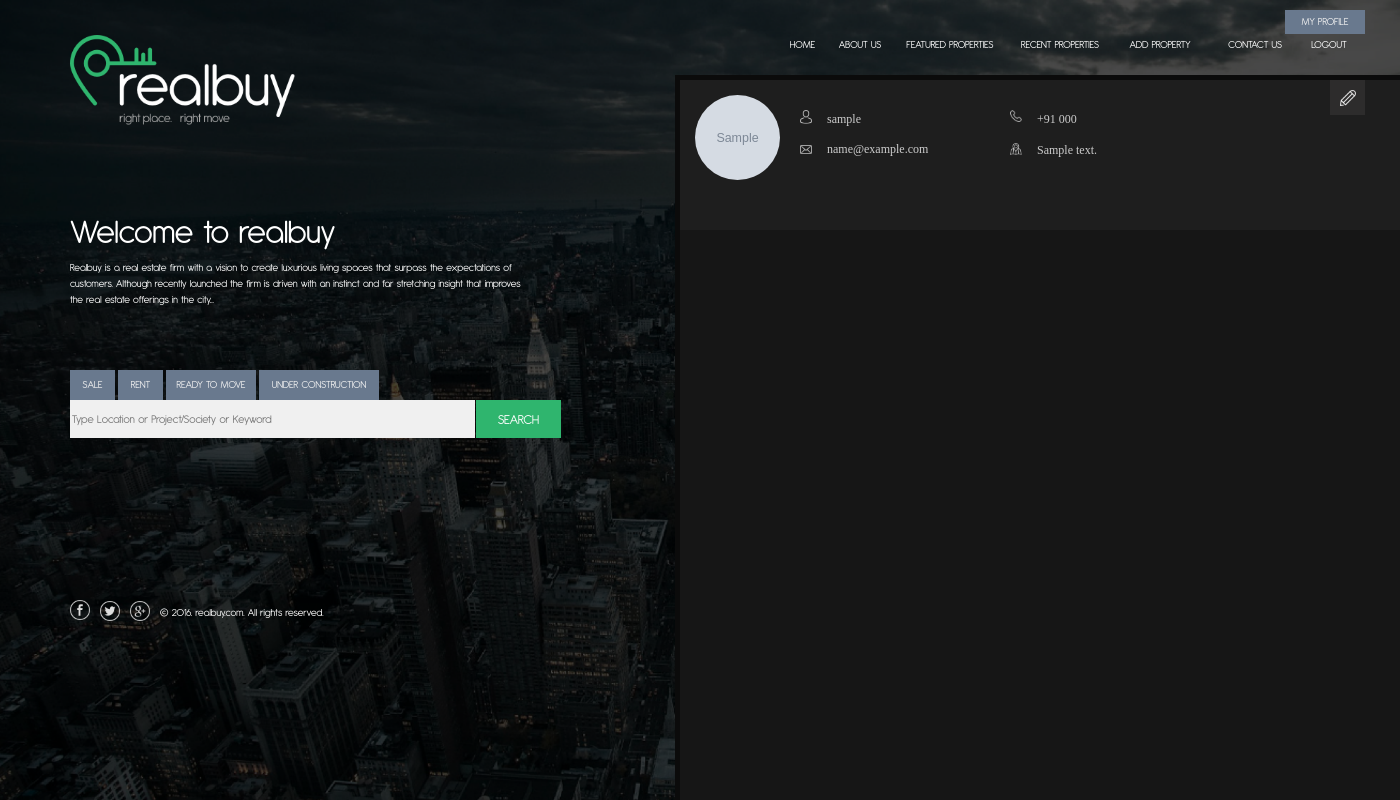
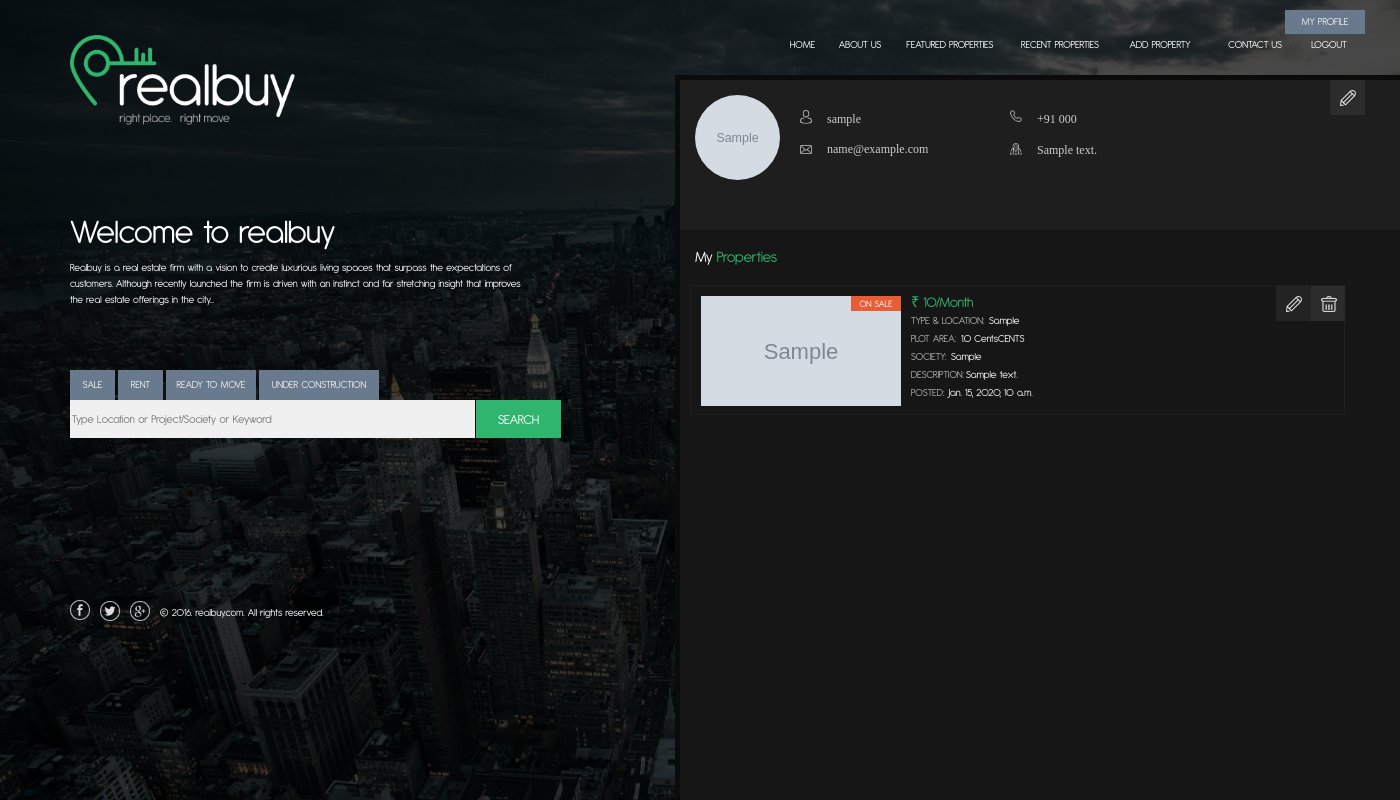
Before and after one commit to kiran-k-s/realbuy_2, a Django app: page /profile in a window 1400 px wide. Run offline with Django 3.2, Linux system fonts and the light colour scheme; a user stored in the database is signed in; tables that the repository leaves empty hold one stand-in row (values such as "Sample post"); grey boxes marked "Sample" are stand-in pictures; some libraries are stand-ins or nearby versions.

Commit message:
profile page design completed

```diff
--- a/members/templates/members/login.html
+++ b/members/templates/members/login.html
@@ -3,7 +3,6 @@
 {% load static %}
 
 
-{% load widget_tweaks %}
 <form method="POST" class="form" action="#" id="login">
 <div class="modal-header">
     <h3 class="modal-title">Sign up</h3>
--- a/realbuy_app/static/realbuy_app/styles/home.css
+++ b/realbuy_app/static/realbuy_app/styles/home.css
@@ -532,17 +532,16 @@
     width:650px;
     display: grid;
     grid-template-columns: auto auto auto;
-    grid-template-rows: auto auto auto;
-    grid-gap: 15px;
-    /*background-color: rgba(22, 22, 22, 1);*/
-    background-color: blue;
+    column-gap: 15px;
+    background-color: rgba(22, 22, 22, 1);
+    /*background-color: blue;*/
 
 }
 .recentList{
     position:relative;
     height:165px;
     width:205px;
-    background-color: red;
+    /*background-color: red;*/
     z-index: 10;
 }
 .recentImage{
@@ -624,20 +623,21 @@
 }
 .recentLike{
     position: absolute;
-    top:145px;
-    left: 170px;
+    top:150px;
+    left: 173px;
     display: inline-block;
-    height: 20px;
+    height: 15px;
     padding: 0;
     margin: 0;
-    width: 20px;
+    width: 15px;
     background: transparent;
-    border: 2px solid blue;
+    /*border: 2px solid blue;*/
+    border:none;
 }
 .recentLikeImage{
     position: absolute;
-    right: 0px;
-    bottom: 0px;
+    bottom:0px;
+    right:0px;
     height:20px;
     width:20px;
 }
@@ -1521,10 +1521,10 @@ width: 16px;
 }
 #profile-head-1{
     position: absolute;
-top: 90px;
-left: 20px;
+top: 245px;
+left: 695px;
 height: 16px;
-width: 45px;
+width: 30px;
 font-family: 'Antipasto';
 font-size: 16px;
 color: rgba(255, 255, 255, 1);
@@ -1533,33 +1533,46 @@ z-index: 1;
 }
 #profile-head-2{
     position: absolute;
-top: 90px;
-left: 65px;
+top: 245px;
+left: 717px;
 height: 16px;
-width: 60px;
+width: 300px;
 font-family: 'Antipasto';
 font-size: 16px;
 color: rgba(47, 181, 110, 1);
 z-index: 1;
 }
-
+/* Hide scrollbar for Chrome, Safari and Opera */
+.profile-grid::-webkit-scrollbar {
+    display: none;
+}
+
+/* Hide scrollbar for IE, Edge and Firefox */
+.profile-grid {
+  -ms-overflow-style: none;  /* IE and Edge */
+  scrollbar-width: none;  /* Firefox */
+}
 .profile-grid{
+
+    overflow: auto;
     position:absolute;
-    top:185px;
-    height:400px;
-    width:670px;
+    top:275px;
+    left:680px;
+    width:665px;
+    height:363px;
     display: grid;
-    grid-template-rows: auto;
-    grid-gap: 20px;
-    padding:20px;
-    border: 1px solid blue;
-    /*background-color: rgba(22, 22, 22, 1);*/
+    grid-row-gap: 15px;
+    padding-left:10px;
+    padding-right: 0px;
+    padding-top: 10px;
+    padding-bottom: 10px;
+    background-color: rgba(22, 22, 22, 1);
 }
 .profile-grid-content{
     position: relative;
-    height:170px;
-    width:650px;
-    border: 1px solid red;
+    height:130px;
+    width:655px;
+    border: 1px solid rgba(30, 30, 30, 1);
 }
 
 .profile-property-image{
@@ -1710,31 +1723,33 @@ color: rgba(176, 176, 176, 1);
 }
 .profile-property-edit-button{
     position: absolute;
-top: 457px;
-left: 1790px;
-height: 50px;
-width: 50px;
+top: 0px;
+left: 585px;
+height: 35px;
+width: 35px;
 background-color: rgba(35, 35, 35, 1);
+border: none;
 }
 .profile-property-edit-image{
     position: absolute;
-top: 470px;
-left: 1803px;
-height: 24px;
-width: 24px;
+top: 10px;
+left: 595px;
+height: 16px;
+width: 16px;
 }
 .profile-property-delete-button{
     position: absolute;
-top: 457px;
-left: 1839px;
-height: 50px;
-width: 50px;
+top: 0px;
+left: 620px;
+height: 35px;
+width: 35px;
 background-color: rgba(45, 44, 44, 1);
+border: none;
 }
 .profile-property-delete-image{
     position: absolute;
-top: 469px;
-left: 1854px;
-height: 24px;
-width: 20px;
-}
+top: 10px;
+left: 630px;
+height: 16px;
+width: 16px;
+}
--- a/realbuy_app/templates/realbuy_app/profile.html
+++ b/realbuy_app/templates/realbuy_app/profile.html
@@ -20,7 +20,6 @@ User Profile{% endblock %}{% block content %}
 	<button type="button" id="profile-edit-button"></button>
 	<img id="profile-edit-image" src="{% static 'realbuy_app/images/profile/edit1.png' %}">
 </a>
-<!--
 <span id="profile-head-1">My</span> <span id="profile-head-2">Properties</span>
 
 <div class="profile-grid">
@@ -28,10 +27,11 @@ User Profile{% endblock %}{% block content %}
 	{% if user.id == property.ownership.id %}
 
 
-    <a href="{% url 'detail' property.id %}">
+
     <div class="profile-grid-content">
+    	  <a href="{% url 'detail' property.id %}">
           <img class ="profile-property-image" src="{{property.image.url}}">
-
+          </a>
 
           {% if property.sell_or_rent == 'sell' %}
           <div class="profile-property-sell"> ON SALE </div>
@@ -65,11 +65,10 @@ User Profile{% endblock %}{% block content %}
 		  </a>
 
     </div>
-	</a>
 	{% endif %}
 	{% endfor %}
 </div>
 
 
-{% endif %}  -->
+{% endif %}
 {% endblock %}
--- a/realbuy_app/templates/realbuy_app/recent.html
+++ b/realbuy_app/templates/realbuy_app/recent.html
@@ -31,8 +31,10 @@ Recent Properties{% endblock %}{% block content %}
         {% csrf_token %}
         {% if liked %}
         <button class="recentLike" type="submit" name="post_id" value="{{ property.id }}"><img class="recentLikeImage" src="{% static 'realbuy_app/images/fav_white.png' %}"></button>
+
         {% else %}
         <button class="recentLike" type="submit" name="post_id" value="{{ property.id }}"><img class="recentLikeImage" src="{% static 'realbuy_app/images/fav_select.png' %}"></button>
+
         {% endif %}
         </form>
     </div>
```
Also changed, not shown: media/images/Bitmap_r0XX8N9.png (added). Lines whose indentation alone changed are shown as unchanged.
